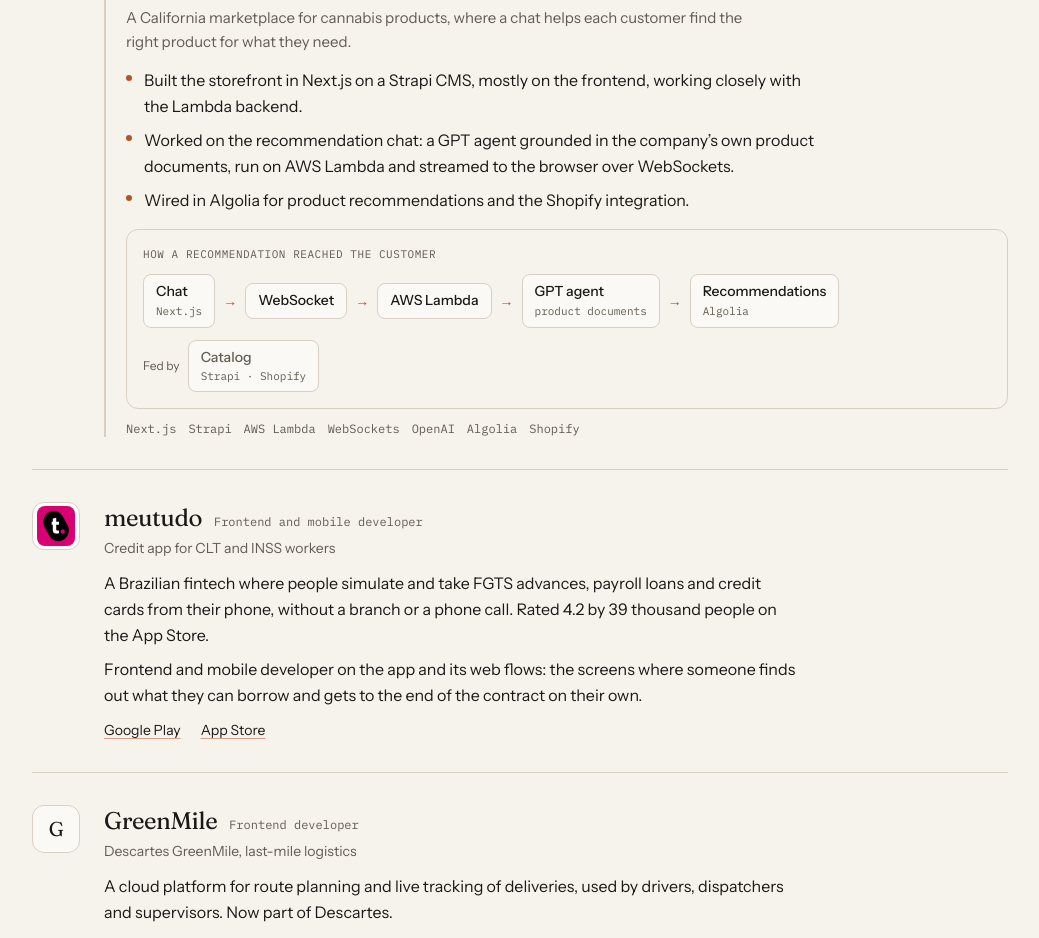
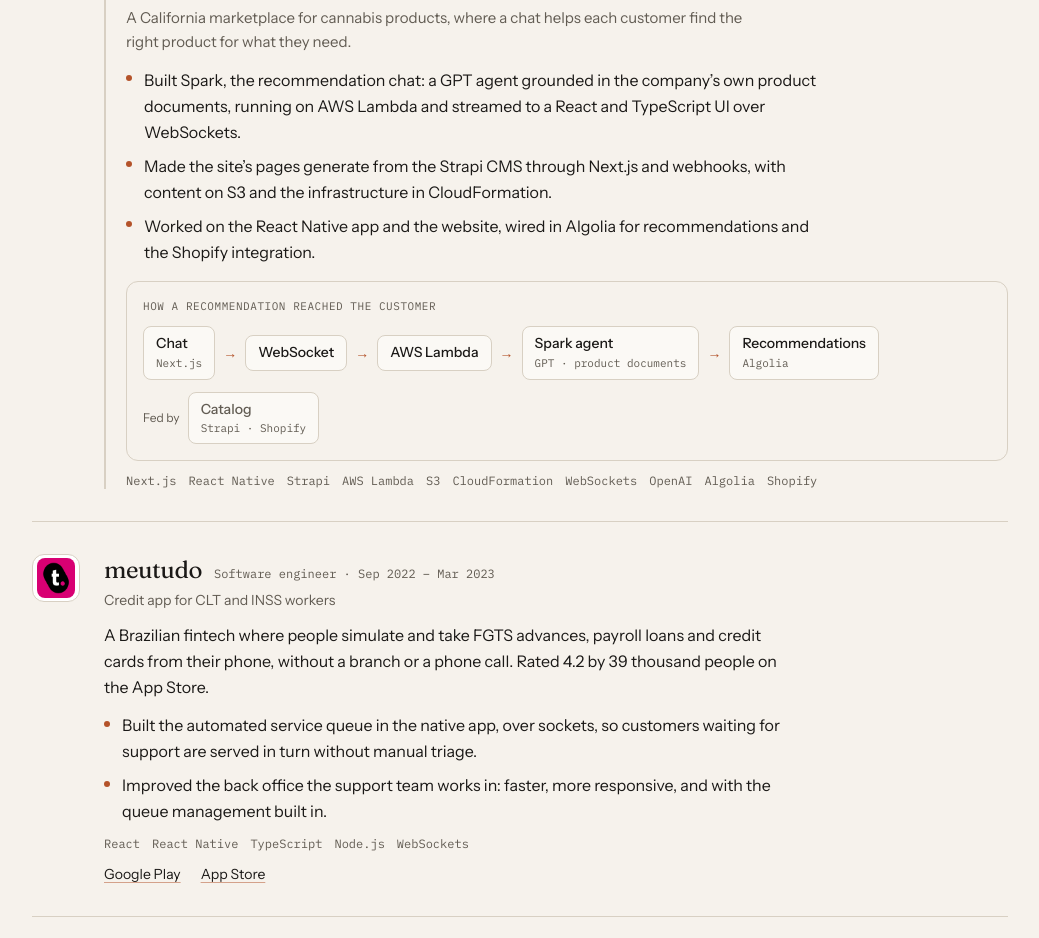
Before and after one commit to Brunoskyy/brunoskyy.github.io, a Next.js app: page / in a window 1280 px wide. Shown: the part 4242-5180 px from the top of the page, without its empty margins (120-1159 px from the left). Built offline with nearby package versions, Linux system fonts and the light colour scheme; no server answers.

Commit message:
Fill in the experience from the record
Dates for every role, highlights for meutudo and GreenMile, the Spark
chat and the rest of the Jointly work, and O POVO, where I started.
Each entry ends with its links.

```diff
--- a/src/components/experience-row.tsx
+++ b/src/components/experience-row.tsx
@@ -32,6 +32,17 @@
         {item.did && (
           <p className="mt-2 max-w-prose text-[15px] leading-relaxed sm:text-base">{item.did}</p>
         )}
+        {item.highlights && <Highlights items={item.highlights} />}
+        {item.stack && (
+          <ul
+            className="text-muted mt-3 flex flex-wrap gap-x-3 gap-y-1 font-mono text-xs"
+            aria-label="Stack"
+          >
+            {item.stack.map((s) => (
+              <li key={s}>{s}</li>
+            ))}
+          </ul>
+        )}
         <ul className="mt-3 flex flex-wrap gap-x-5 gap-y-1 text-sm">
           {item.links.map((l) => (
             <li key={l.href}>
@@ -64,17 +75,7 @@
         </span>
       </div>
       <p className="text-muted mt-1 max-w-prose text-[15px] leading-relaxed">{e.about}</p>
-      <ul className="mt-3 max-w-prose space-y-2 text-[15px] leading-relaxed sm:text-base">
-        {e.highlights.map((h) => (
-          <li key={h} className="flex gap-3">
-            <span
-              aria-hidden="true"
-              className="text-accent mt-[0.55em] h-1.5 w-1.5 shrink-0 rounded-full bg-current"
-            />
-            <span>{h}</span>
-          </li>
-        ))}
-      </ul>
+      <Highlights items={e.highlights} />
       {e.diagram && <Diagram diagram={e.diagram} />}
       <ul
         className="text-muted mt-3 flex flex-wrap gap-x-3 gap-y-1 font-mono text-xs"
@@ -98,3 +99,19 @@
     </li>
   )
 }
+
+function Highlights({ items }: { items: string[] }) {
+  return (
+    <ul className="mt-3 max-w-prose space-y-2 text-[15px] leading-relaxed sm:text-base">
+      {items.map((h) => (
+        <li key={h} className="flex gap-3">
+          <span
+            aria-hidden="true"
+            className="text-accent mt-[0.55em] h-1.5 w-1.5 shrink-0 rounded-full bg-current"
+          />
+          <span>{h}</span>
+        </li>
+      ))}
+    </ul>
+  )
+}
--- a/src/data/projects.ts
+++ b/src/data/projects.ts
@@ -220,6 +220,8 @@
   monogram?: string
   links: Array<{ label: string; href: string }>
   current?: boolean
+  highlights?: string[]
+  stack?: string[]
   engagements?: Engagement[]
 }
 
@@ -274,11 +276,22 @@
         about:
           'A California marketplace for cannabis products, where a chat helps each customer find the right product for what they need.',
         highlights: [
-          'Built the storefront in Next.js on a Strapi CMS, mostly on the frontend, working closely with the Lambda backend.',
-          'Worked on the recommendation chat: a GPT agent grounded in the company’s own product documents, run on AWS Lambda and streamed to the browser over WebSockets.',
-          'Wired in Algolia for product recommendations and the Shopify integration.',
+          'Built Spark, the recommendation chat: a GPT agent grounded in the company’s own product documents, running on AWS Lambda and streamed to a React and TypeScript UI over WebSockets.',
+          'Made the site’s pages generate from the Strapi CMS through Next.js and webhooks, with content on S3 and the infrastructure in CloudFormation.',
+          'Worked on the React Native app and the website, wired in Algolia for recommendations and the Shopify integration.',
         ],
-        stack: ['Next.js', 'Strapi', 'AWS Lambda', 'WebSockets', 'OpenAI', 'Algolia', 'Shopify'],
+        stack: [
+          'Next.js',
+          'React Native',
+          'Strapi',
+          'AWS Lambda',
+          'S3',
+          'CloudFormation',
+          'WebSockets',
+          'OpenAI',
+          'Algolia',
+          'Shopify',
+        ],
         diagram: {
           kind: 'flow',
           title: 'How a recommendation reached the customer',
@@ -286,7 +299,7 @@
             { label: 'Chat', note: 'Next.js' },
             { label: 'WebSocket' },
             { label: 'AWS Lambda' },
-            { label: 'GPT agent', note: 'product documents' },
+            { label: 'Spark agent', note: 'GPT · product documents' },
             { label: 'Recommendations', note: 'Algolia' },
           ],
           aside: [{ label: 'Catalog', note: 'Strapi · Shopify' }],
@@ -297,10 +310,15 @@
   {
     company: 'meutudo',
     product: 'Credit app for CLT and INSS workers',
-    role: 'Frontend and mobile developer',
+    role: 'Software engineer',
+    period: 'Sep 2022 – Mar 2023',
     about:
       'A Brazilian fintech where people simulate and take FGTS advances, payroll loans and credit cards from their phone, without a branch or a phone call. Rated 4.2 by 39 thousand people on the App Store.',
-    did: 'Frontend and mobile developer on the app and its web flows: the screens where someone finds out what they can borrow and gets to the end of the contract on their own.',
+    highlights: [
+      'Built the automated service queue in the native app, over sockets, so customers waiting for support are served in turn without manual triage.',
+      'Improved the back office the support team works in: faster, more responsive, and with the queue management built in.',
+    ],
+    stack: ['React', 'React Native', 'TypeScript', 'Node.js', 'WebSockets'],
     logo: '/work/meutudo.png',
     links: [
       {
@@ -315,11 +333,17 @@
   },
   {
     company: 'GreenMile',
-    product: 'Descartes GreenMile, last-mile logistics',
-    role: 'Frontend developer',
+    product: 'GreenMile Live, now Descartes GreenMile',
+    role: 'Software engineer',
+    period: 'Sep 2020 – Sep 2022',
     about:
-      'A cloud platform for route planning and live tracking of deliveries, used by drivers, dispatchers and supervisors. Now part of Descartes.',
-    did: 'Frontend developer on the web product, in React: the screens dispatchers and supervisors keep open all day.',
+      'A cloud platform for route planning and live tracking of deliveries, used by drivers, dispatchers and supervisors.',
+    highlights: [
+      'Led the refactor that added SAML single sign-on to GreenMile Live.',
+      'Shipped an automatic logout policy and page-level access restrictions.',
+      'Built and maintained the UI on React, Redux and Redux-Saga alongside an older Backbone codebase, with Leaflet maps and Cypress and Jest tests.',
+    ],
+    stack: ['React', 'Redux', 'Redux-Saga', 'Backbone.js', 'Leaflet', 'Cypress', 'Jest'],
     monogram: 'G',
     links: [
       {
@@ -327,6 +351,16 @@
         href: 'https://www.descartes.com/br/lp/descartes-greenmile',
       },
     ],
+  },
+  {
+    company: 'O POVO',
+    product: 'Grupo de Comunicação O POVO',
+    role: 'Software engineer',
+    period: 'Jul 2019 – Sep 2020',
+    about: 'A newspaper and media group in Fortaleza. My first engineering job.',
+    stack: ['JavaScript', 'TypeScript'],
+    monogram: 'O',
+    links: [{ label: 'opovo.com.br', href: 'https://www.opovo.com.br' }],
   },
 ]
 
```
